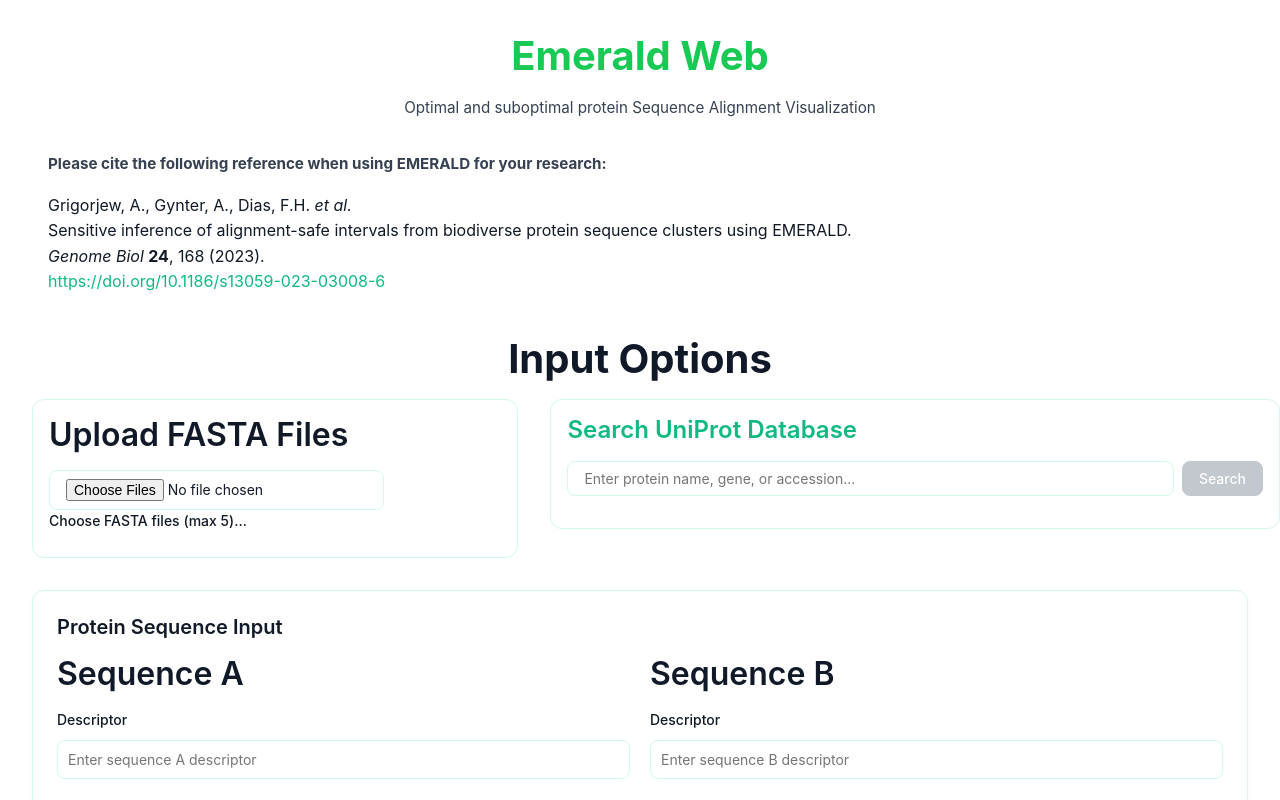
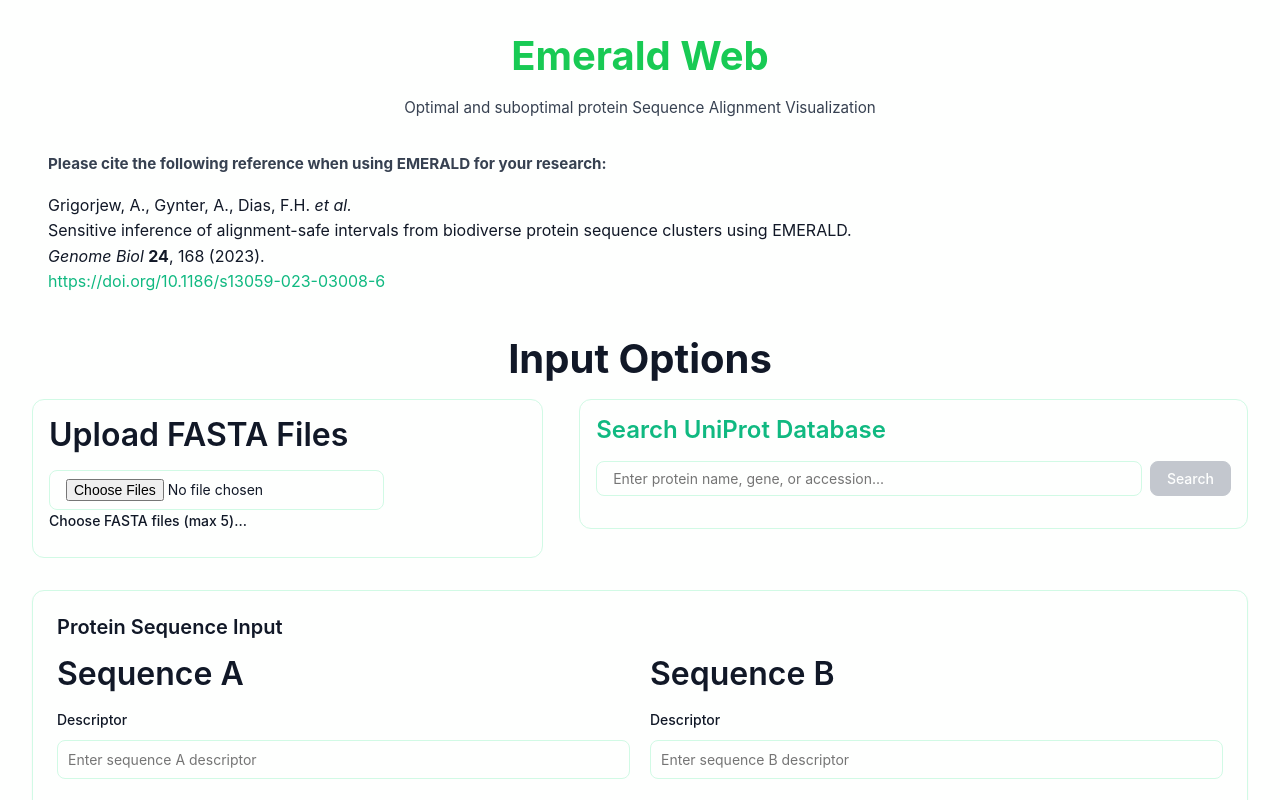
Before and after one commit to algbio/emerald-ui, a React (Vite) app: page / in a window 1280 px wide. Shown: the top 800 px of the page. Built offline with nearby package versions, Linux system fonts and the light colour scheme.

Commit message:
improved sizing of the page

```diff
--- a/src/App.css
+++ b/src/App.css
@@ -1,5 +1,5 @@
 #root {
-  max-width: 1280px;
+  max-width: 1440px; /* Increased from 1280px for better element fit */
   margin: 0 auto;
   padding: 2rem;
   text-align: left;
@@ -65,7 +65,7 @@
 /* Add to your CSS file */
 .sequence-input-panel {
   display: flex;
-  gap: 2rem;
+  gap: 3%; /* Changed from 2rem to 3% for better spacing with new widths */
   align-items: flex-start;
   margin-bottom: 2rem;
 }
@@ -80,9 +80,9 @@
 }
 
 .fasta-uploader {
-  flex: 0 0 40%;
+  flex: 0 0 42%; /* Increased from 40% for better balance with UniProt search */
   min-width: 320px;
-  max-width: 40%;
+  max-width: 42%; /* Increased from 40% for better balance */
   padding: 1rem;
   background-color: var(--bg-primary);
   border: 1px solid var(--border-color);
--- a/src/components/UniProtSearch.css
+++ b/src/components/UniProtSearch.css
@@ -1,9 +1,9 @@
 /* UniProtSearch Component Styles */
 
 .uniprot-search {
-  flex: 0 0 60%;
+  flex: 0 0 55%; /* Reduced from 60% for better fit with the wider page */
   min-width: 320px;
-  max-width: 60%;
+  max-width: 55%; /* Reduced from 60% for better fit */
   padding: 1rem;
   background-color: var(--bg-primary);
   border: 1px solid var(--border-color);
```
